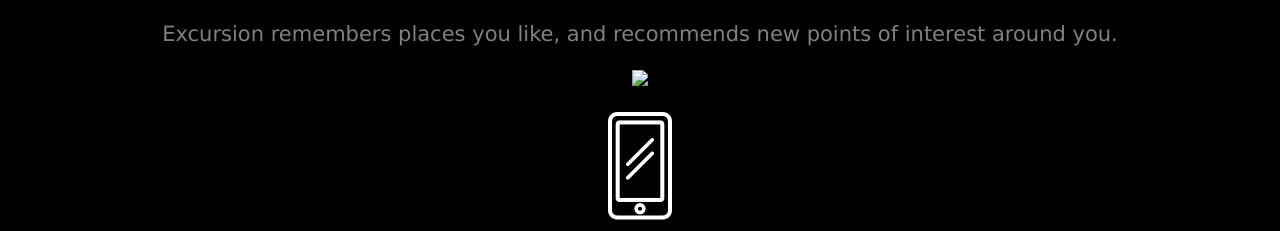
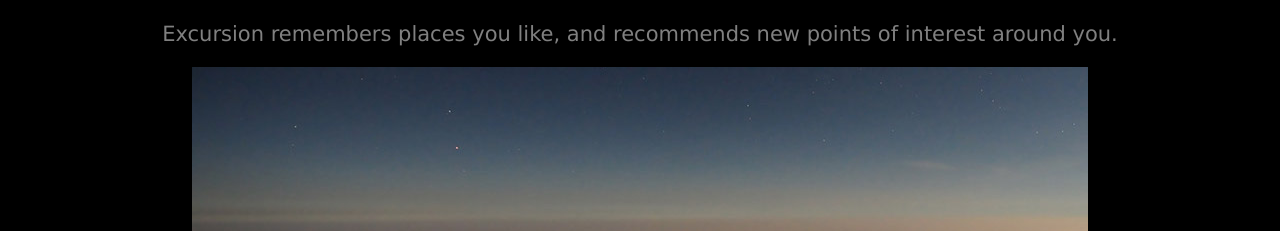
Before and after one commit to matt24-7/excursion, a plain HTML site: page index.html in a window 1280 px wide. Shown: the part 397-628 px from the top of the page. Drawn offline with Linux system fonts and the light colour scheme; the site is published under a folder, as on GitHub Pages, so addresses that start at the root find nothing.

Commit message:
Update index.html

```diff
--- a/index.html
+++ b/index.html
@@ -16,7 +16,7 @@
             <div id="presentation">
                 <h1>Your personal travel guide</h1>
                 <p>Excursion remembers places you like, and recommends new points of interest around you.</p>
-                <p><img src="/resources/pictures/camp.jpg"></p>
+                <p><img src="./resources/pictures/camp.jpg"></p>
                 <p><img src="./resources/pictures/phone.png"></p>
                 <h1>Coming soon for iPhone and Android</h1>
                 <a>Download Excursion (Coming soon!)</a>
```
